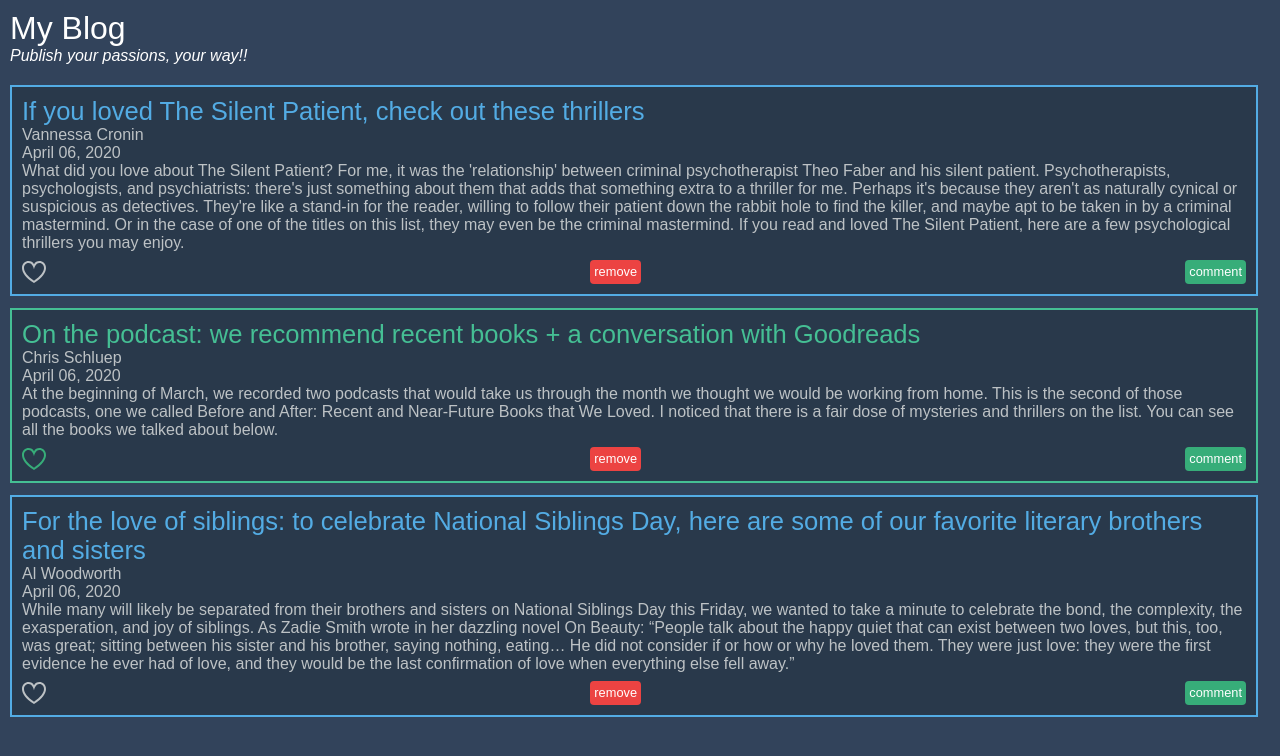
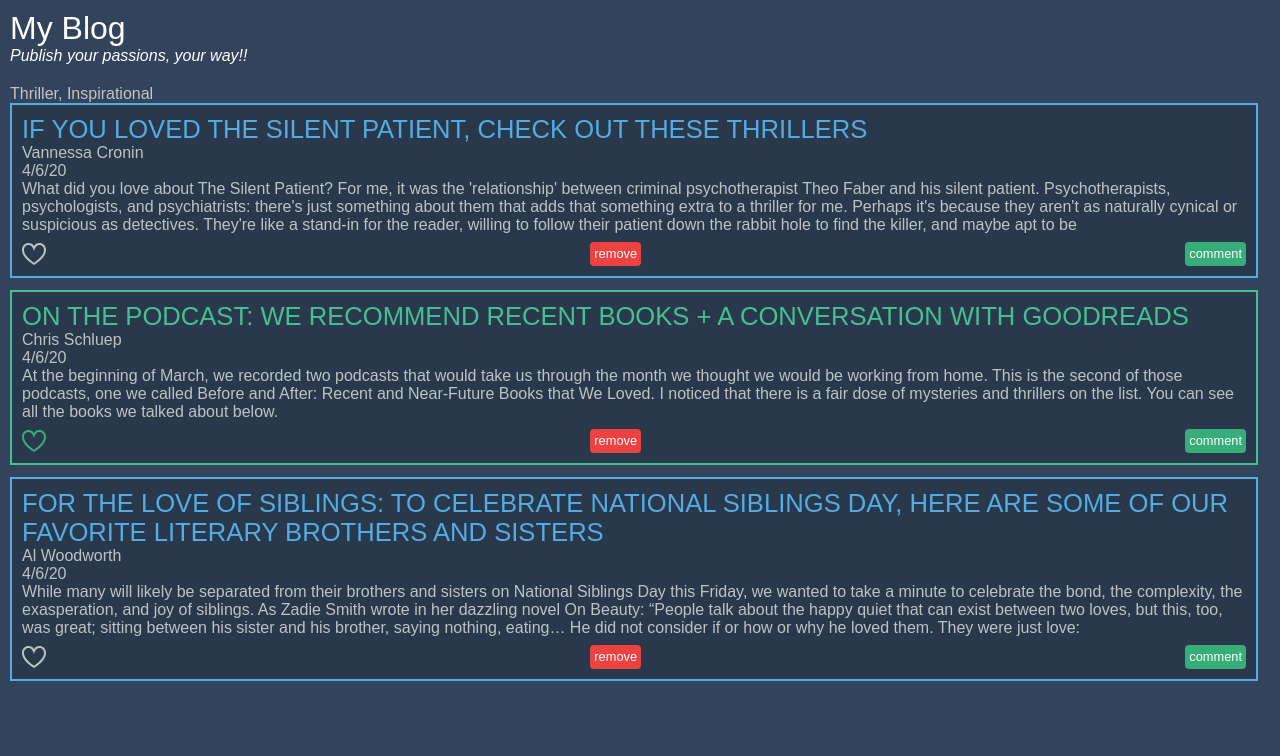
Before and after one commit to zkabari1/AngularProject, an Angular app: page / in a window 1280 px wide. Shown: the top 756 px of the page. Built offline with nearby package versions, Linux system fonts and the light colour scheme.

Commit message:
pipe directives, built in and custom

```diff
--- a/src/app/app.module.ts
+++ b/src/app/app.module.ts
@@ -4,6 +4,7 @@ import { AppComponent } from './app.component';
 import { BlogItemComponent} from './blog-item.component';
 import { BlogItemListComponent } from './blog-item-list.component';
 import {FavoriteDirective} from './favorite.directive';
+import {CategoryListPipe} from './category.list.pipe';
 
 @NgModule({
   imports: [
@@ -13,7 +14,8 @@ import {FavoriteDirective} from './favorite.directive';
     AppComponent,
     BlogItemComponent,
     BlogItemListComponent,
-    FavoriteDirective
+    FavoriteDirective,
+    CategoryListPipe
   ],
   bootstrap: [
     AppComponent
--- a/src/app/blog-item-list.component.html
+++ b/src/app/blog-item-list.component.html
@@ -1,4 +1,7 @@
 <section>
+  <header>
+    <div>{{blogItems | categoryList}}</div>
+  </header>
   <mb-blog-item *ngFor="let blogItem of blogItems"
     [blogItem]="blogItem"
     (delete)="onBlogItemDelete($event)"
--- a/src/app/blog-item.component.html
+++ b/src/app/blog-item.component.html
@@ -1,7 +1,7 @@
-<h2 [textContent]="blogItem.title"></h2>
+<h2 [textContent]="blogItem.title | uppercase"></h2>
 <div *ngIf="blogItem.author">{{blogItem.author}}</div>
-<div textContent="{{blogItem.date}}"></div>
-<div>{{blogItem.content}}</div>
+<div textContent="{{blogItem.date | date:'shortDate'}}"></div>
+<div>{{blogItem.content | slice: 0: 500}}</div>
 <div class="tools">
   <svg [mbFavorite]="blogItem.isFavorite" class="favorite" xmlns="http://www.w3.org/2000/svg" viewBox="0 0 24 24">
     <path d="M12 9.229c.234-1.12 1.547-6.229 5.382-6.229 2.22 0 4.618 1.551 4.618 5.003 0 3.907-3.627 8.47-10 12.629-6.373-4.159-10-8.722-10-12.629 0-3.484 2.369-5.005 4.577-5.005 3.923 0 5.145 5.126 5.423 6.231zm-12-1.226c0 4.068 3.06 9.481 12 14.997 8.94-5.516 12-10.929 12-14.997 0-7.962-9.648-9.028-12-3.737-2.338-5.262-12-4.27-12 3.737z"
--- /dev/null
+++ b/src/app/category.list.pipe.ts
@@ -0,0 +1,17 @@
+import {Pipe, PipeTransform} from '@angular/core';
+
+@Pipe({
+    name:'categoryList'
+})
+
+export class CategoryListPipe implements PipeTransform{
+    transform(blogItems){
+        const categories = [];
+        blogItems.forEach(blogItem => {
+        if (categories.indexOf(blogItem.genre) <= -1) {
+            categories.push(blogItem.genre);
+        }
+        });
+        return categories.join(', ');
+    }
+}
```
